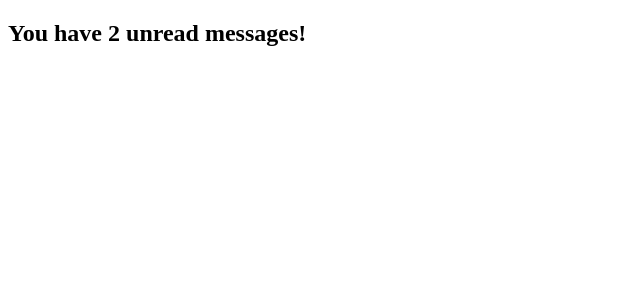
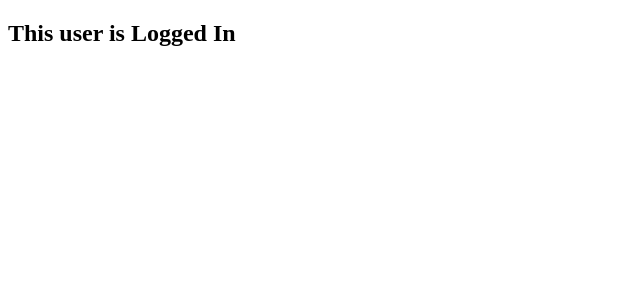
Before and after one commit to Imohh/React-frontend, a React (Create React App) app: page / in a window 1280 px wide. Shown: the top 300 px of the page, without its empty margins (0-640 px from the left). Built offline with nearby package versions, Linux system fonts and the light colour scheme.

Commit message:
new commit

```diff
--- a/src/App.js
+++ b/src/App.js
@@ -1,6 +1,6 @@
 import React, {Component} from 'react'
 import './App.css'
-import Conditional from './Conditional'
+//import Conditional from './Conditional'
 // import TodoItem from './components/TodoItem'
 // import todosData from './todosData'
 // import Example from './Example'
@@ -172,24 +172,44 @@ import Conditional from './Conditional'
 //   }
 // }
 
-class App extends Component {
+
+//CONDITIONAL RENDERING
+// class App extends Component {
+//   constructor() {
+//     super()
+//     this.state = {
+//       unreadMessages: [
+//         "Call mom now!",
+//         "New spam email available. All links are definitely safe to click."
+//       ]
+//     }
+//   }
+
+//   render() {
+//     return (
+//       <div>
+//         {
+//           this.state.unreadMessages.length > 0 &&
+//           <h2>You have {this.state.unreadMessages.length} unread messages!</h2>
+//         }
+//       </div>
+//     )
+//   }
+// }
+
+
+class App extends React.Component {
   constructor() {
     super()
     this.state = {
-      unreadMessages: [
-        "Call mom now!",
-        "New spam email available. All links are definitely safe to click."
-      ]
+      isLoggedIn: true
     }
   }
-
   render() {
-    return (
+    return(
       <div>
-        {
-          this.state.unreadMessages.length > 0 &&
-          <h2>You have {this.state.unreadMessages.length} unread messages!</h2>
-        }
+        {this.state.isLoggedIn ? <h2>This user is Logged In</h2>
+        : <h2>This user is not logged In</h2>}
       </div>
     )
   }
```
